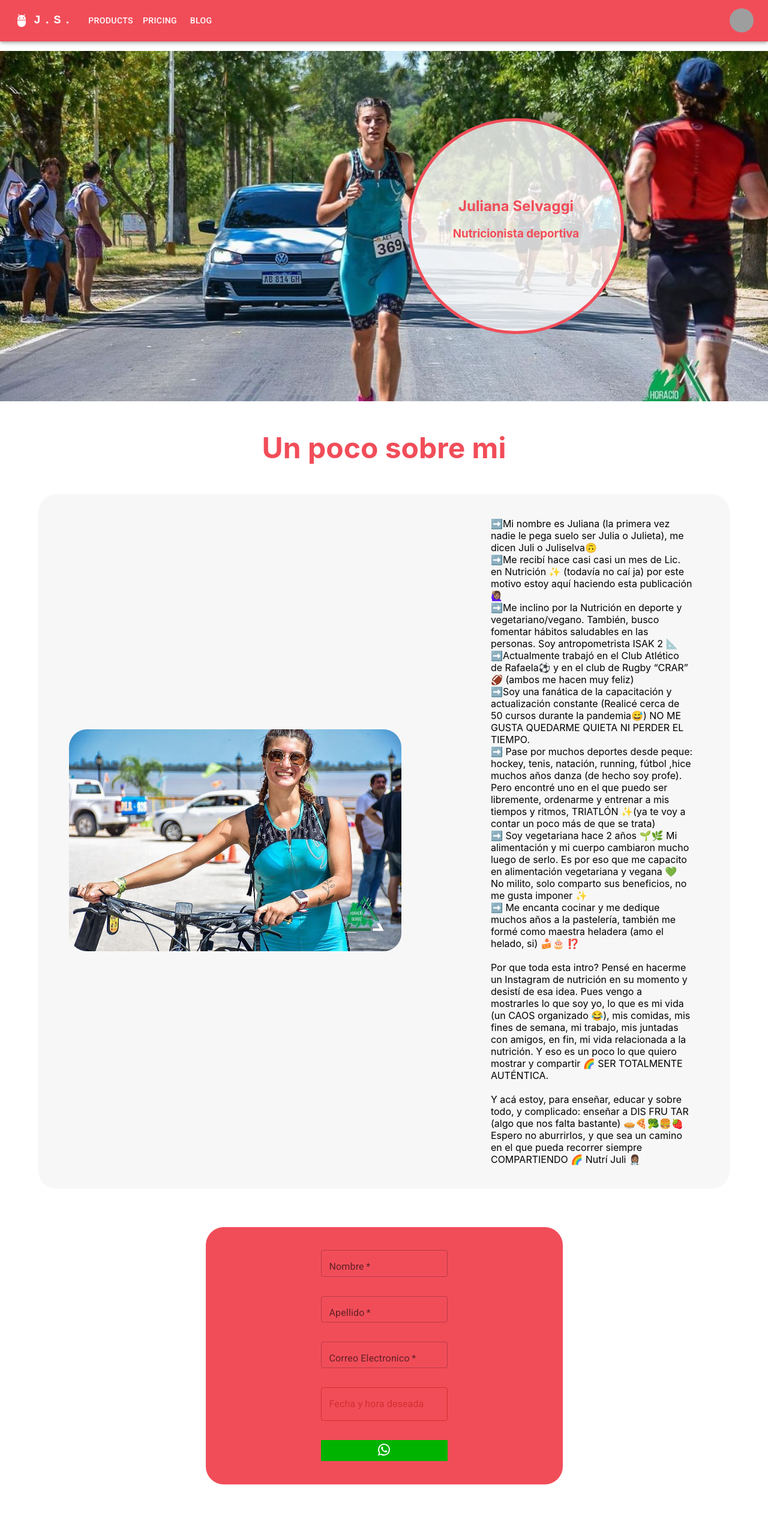
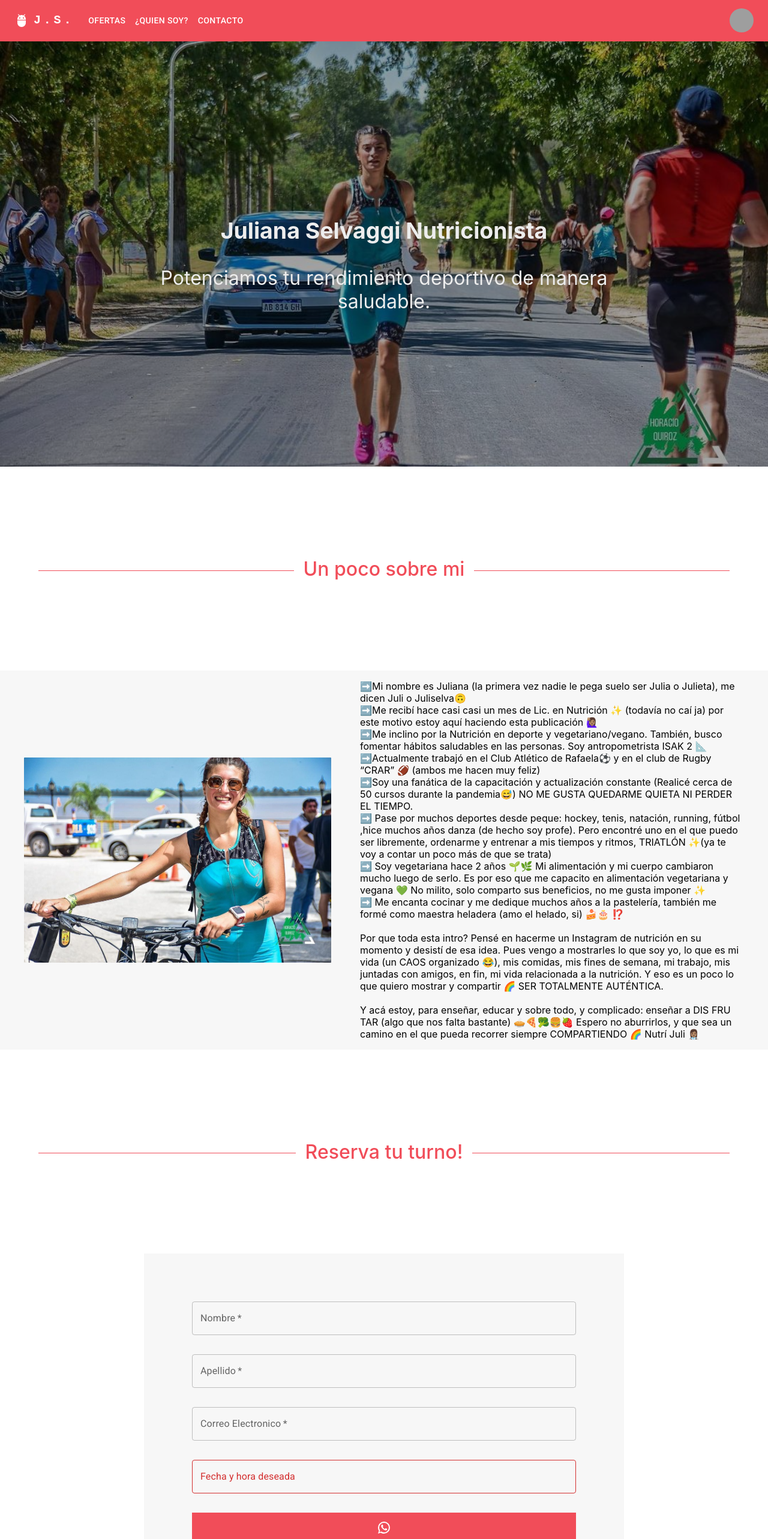
Before and after one commit to tomascaceres14/jselvLandingPage, a React (Create React App) app: page / in a window 1280 px wide. Shown: the top 2566 px of the page at 60% size. Before the commit the page ends 2475 px from the top, so only its background shows below. Built offline with nearby package versions, Linux system fonts and the light colour scheme; grey boxes are pictures that could not be loaded; the HTML template or start-up script is replaced by a standard one.

Commit message:
visual rework

```diff
--- a/src/App.css
+++ b/src/App.css
@@ -1,8 +1,3 @@
 html {
   scroll-behavior: smooth;
 }
-
-body {
-  width: 100%;
-  background-attachment: fixed;
-}
--- a/src/components/Appointment/Appointment.css
+++ /dev/null
@@ -1,43 +0,0 @@
-.turno-container {
-  margin-top: 4rem;
-  display: flex;
-  justify-content: center;
-}
-
-.turno-form {
-  background: #f14d59;
-  border-radius: 30px;
-  display: flex;
-  flex-direction: column;
-  padding: 3% 15%;
-  gap: 2em;
-}
-
-.form-input
- {
-    display: flex;
-    flex-direction: column;
-    gap: 0.5em;
-}
-
-.form-input input {
-    padding: 5%;
-    border: none;
-    border-radius: 2px;
-}
-
-.wpp-bttn {
-  border: none;
-  padding: 2%;
-  cursor: pointer;
-  background: rgb(0, 179, 0);
-  transition: background 0.2s ease;
-}
-
-.wpp-bttn:hover {
-  background: green;
-}
-
-.wpp-logo {
-  color: white;
-}
--- a/src/components/Home/About/About.css
+++ b/src/components/Home/About/About.css
@@ -1,27 +1,38 @@
-.about {
-  background-color: #f7f7f7;
-  margin: 0rem 4rem;
-  border-radius: 30px;
-  /* display: flex; */
+h2 {
+  font-size: xx-large;
+  color: #f14d59;
+  padding: 8rem;
+  width: 70%;
+  margin: .7em auto;
+  overflow: hidden;
+  text-align: center;
+  font-weight:500;
+}
+h2:before, h2:after {
+  content: "";
+  display: inline-block;
+  width: 50%;
+  margin: 0 .5em 0 -55%;
+  vertical-align: middle;
+  border-bottom: 1px solid;
+}
+h2:after {
+  margin: 0 -55% 0 .5em;
 }
 
-.presentation {
+.about article {
+  background-color: #f7f7f7;
   display: flex;
-  justify-content: flex-start;
+  justify-content: center;
+  gap: 3rem;
   align-items: center;
-  padding: 1% 4%;
 }
 
-.image-bg2 img {
-  width: 80%;
-  border-radius: 30px;
+.about img {
+  width: 40%;
+  border-radius: 1px;
 }
 
-.about-desc {
-  display: flex;
-  align-items: center;
+.about p {
   width: 50%;
-  height: 40%;
-  padding: 1%;
-  border-radius: 30px;
 }
--- a/src/components/Home/About/About.jsx
+++ b/src/components/Home/About/About.jsx
@@ -1,25 +1,20 @@
 import React from "react";
-import Title from "../Titles/Title";
 import "./About.css";
 
 const About = () => {
   return (
-    <section id="about">
-      <Title text={"Un poco sobre mi"} />
-      <article className="presentation about">
-        <div className="image-bg2">
+    <section id="about" className="about">
+      <h2>Un poco sobre mi</h2>
+      <article>
         <img
           src={require("../../../images/juli1.jpg")}
           alt="presentation img"
         />
-        </div>
-        <aside className="about-desc">
         <p>
-            ➡️Mi nombre es Juliana (la primera vez nadie le pega suelo ser Julia
-            o Julieta), me dicen Juli o Juliselva🙃 <br />
-            ➡️Me recibí hace casi casi un mes de Lic. en Nutrición ✨ (todavía
-            no caí ja) por este motivo estoy aquí haciendo esta publicación 🙋🏽‍♀️{" "}
-            <br />
+          ➡️Mi nombre es Juliana (la primera vez nadie le pega suelo ser Julia o
+          Julieta), me dicen Juli o Juliselva🙃 <br />
+          ➡️Me recibí hace casi casi un mes de Lic. en Nutrición ✨ (todavía no
+          caí ja) por este motivo estoy aquí haciendo esta publicación 🙋🏽‍♀️ <br />
           ➡️Me inclino por la Nutrición en deporte y vegetariano/vegano.
           También, busco fomentar hábitos saludables en las personas. Soy
           antropometrista ISAK 2 📐
@@ -42,18 +37,16 @@ const About = () => {
           también me formé como maestra heladera (amo el helado, si) 🍰🎂 ⁉️
           <br />
           <br /> Por que toda esta intro? Pensé en hacerme un Instagram de
-            nutrición en su momento y desistí de esa idea. Pues vengo a
-            mostrarles lo que soy yo, lo que es mi vida (un CAOS organizado 😂),
-            mis comidas, mis fines de semana, mi trabajo, mis juntadas con
-            amigos, en fin, mi vida relacionada a la nutrición. Y eso es un poco
-            lo que quiero mostrar y compartir 🌈 SER TOTALMENTE AUTÉNTICA.{" "}
-            <br />
+          nutrición en su momento y desistí de esa idea. Pues vengo a mostrarles
+          lo que soy yo, lo que es mi vida (un CAOS organizado 😂), mis comidas,
+          mis fines de semana, mi trabajo, mis juntadas con amigos, en fin, mi
+          vida relacionada a la nutrición. Y eso es un poco lo que quiero
+          mostrar y compartir 🌈 SER TOTALMENTE AUTÉNTICA. <br />
           <br />Y acá estoy, para enseñar, educar y sobre todo, y complicado:
-            enseñar a DIS FRU TAR (algo que nos falta bastante) 🥧🍕🥦🍔🍓
-            Espero no aburrirlos, y que sea un camino en el que pueda recorrer
-            siempre COMPARTIENDO 🌈 Nutrí Juli 👩🏽‍⚕️
+          enseñar a DIS FRU TAR (algo que nos falta bastante) 🥧🍕🥦🍔🍓 Espero
+          no aburrirlos, y que sea un camino en el que pueda recorrer siempre
+          COMPARTIENDO 🌈 Nutrí Juli 👩🏽‍⚕️
         </p>
-        </aside>
       </article>
     </section>
   );
--- /dev/null
+++ b/src/components/Home/Appointment/Appointment.css
@@ -0,0 +1,37 @@
+.turno-container {
+  display: flex;
+  align-items: center;
+  flex-direction: column;
+}
+
+.turno-form {
+  display: flex;
+  background: #f7f7f7;
+  flex-direction: column;
+  /* padding: 3% 15%; */
+  gap: 2em;
+  padding: 5rem;
+  width: 50%;
+}
+
+.form-input {
+  display: flex;
+  flex-direction: column;
+  gap: 0.5em;
+}
+
+.wpp-bttn {
+  border: none;
+  padding: 2%;
+  cursor: pointer;
+  background: #f14d59;
+  transition: background 0.2s ease;
+}
+
+.wpp-bttn:hover {
+  background: #ef8088;
+}
+
+.wpp-logo {
+  color: white;
+}
--- a/src/components/Appointment/Appointment.jsx
+++ b/src/components/Home/Appointment/Appointment.jsx
@@ -5,7 +5,7 @@ import TextField from "@mui/material/TextField";
 import { AdapterDayjs } from "@mui/x-date-pickers/AdapterDayjs";
 import { LocalizationProvider } from "@mui/x-date-pickers/LocalizationProvider";
 import { DateTimePicker } from "@mui/x-date-pickers/DateTimePicker";
-import dayjs from 'dayjs';
+import dayjs from "dayjs";
 import "./Appointment.css";
 
 const Reserva = () => {
@@ -18,7 +18,7 @@ const Reserva = () => {
     event.preventDefault(); // prevent page refresh
 
     const newDate = date.$d.toLocaleString(); // Formatting date to "DD/MM/YYYY HH:mm"
-    const message = `Hola+Juli%21+Mi+nombre+es+${firstName}+${lastName}+y+quisiera+reservar+un+turno+${newDate}`; // Create presonalized message
+    const message = `Hola+Juli%21+Mi+nombre+es+${firstName}+${lastName}+y+quisiera+reservar+un+turno+para+el+${newDate}`; // Create presonalized message
     const URL = `https://wa.me/543492383044?text=` + message;
 
     window.open(URL, "_blank");
@@ -27,6 +27,7 @@ const Reserva = () => {
 
   return (
     <div className="turno-container">
+      <h2 className="h2-title">Reserva tu turno!</h2>
       <form className="turno-form" onSubmit={handleSubmit}>
         <div className="form-input">
           <TextField
--- a/src/components/Home/Header/Header.css
+++ b/src/components/Home/Header/Header.css
@@ -3,7 +3,7 @@ img {
 }
 
 a {
-  color: rgb(255, 109, 182);
+  color: white;
   text-decoration: none;
 }
 
--- a/src/components/Home/Header/Header.jsx
+++ b/src/components/Home/Header/Header.jsx
@@ -12,9 +12,9 @@ import Button from "@mui/material/Button";
 import Tooltip from "@mui/material/Tooltip";
 import MenuItem from "@mui/material/MenuItem";
 import AdbIcon from "@mui/icons-material/Adb";
-import "./Header";
+import "./Header.css";
 
-const pages = ["Products", "Pricing", "Blog"];
+const pages = ["Ofertas", "¿Quien soy?", "Contacto"];
 const settings = ["Profile", "Account", "Dashboard", "Logout"];
 
 const ResponsiveAppBar = () => {
@@ -37,7 +37,7 @@ const ResponsiveAppBar = () => {
   };
 
   return (
-    <AppBar position="static" sx={{backgroundColor: "#f14d59"}}>
+    <AppBar position="static" sx={{ backgroundColor: "#f14d59" }}>
       <Container maxWidth="xl">
         <Toolbar disableGutters>
           <AdbIcon sx={{ display: { xs: "none", md: "flex" }, mr: 1 }} />
@@ -90,7 +90,9 @@ const ResponsiveAppBar = () => {
             >
               {pages.map((page) => (
                 <MenuItem key={page} onClick={handleCloseNavMenu}>
-                  <Typography textAlign="center">{page}</Typography>
+                  <Typography textAlign="center">
+                    <a href="#about">{page}</a>
+                  </Typography>
                 </MenuItem>
               ))}
             </Menu>
@@ -121,7 +123,7 @@ const ResponsiveAppBar = () => {
                 onClick={handleCloseNavMenu}
                 sx={{ my: 2, color: "white", display: "block" }}
               >
-                {page}
+                <a href="#about">{page}</a>
               </Button>
             ))}
           </Box>
--- a/src/components/Home/Hero/Hero.css
+++ b/src/components/Home/Hero/Hero.css
@@ -1,27 +1,13 @@
-.image-bg {
-  margin-top: 1rem;
-  background: url("../../../images/juli2.jpg");
-  padding-top: 6em;
-  padding-bottom: 6em;
+.hero {
+  background-image: url("../../../images/juli2.jpg");
   background-position: center;
-  background-repeat: no-repeat;
   background-size: cover;
-  display: flex;
-  justify-content: flex-end;
 }
 
-.circle {
-  margin-right: 15em;
+.hero article {
   text-align: center;
-  width: 350px;
-  height: 350px;
-  border: 5px solid #f14d59;
-  border-radius: 50%;
-  background: rgba(255, 255, 255, 0.803);
+  font-size: 32px;
+  background: rgba(0, 0, 0, 0.356);
+  padding: 20%;
+  color: rgb(237, 237, 237);
 }
-
-.circle-content {
-  position: relative;
-  top: 108px;
-  color: #f14d59;
-}
--- a/src/components/Home/Hero/Hero.jsx
+++ b/src/components/Home/Hero/Hero.jsx
@@ -3,13 +3,11 @@ import "./Hero.css";
 
 const Hero = () => {
   return (
-    <section className="image-bg">
-      <figure className="circle">
-        <div className="circle-content">
-        <h1 className="title">Juliana Selvaggi</h1>
-        <h3> Nutricionista deportiva</h3>
-        </div>
-      </figure>
+    <section className="hero">
+      <article>
+        <h1>Juliana Selvaggi Nutricionista</h1>
+        <span>Potenciamos tu rendimiento deportivo de manera saludable.</span>
+      </article>
     </section>
   );
 };
--- a/src/components/Home/Home.jsx
+++ b/src/components/Home/Home.jsx
@@ -1,7 +1,7 @@
 import React from "react";
 import About from "./About/About";
 import Gallery from "./Hero/Hero";
-import Appointment from "../Appointment/Appointment"
+import Appointment from "./Appointment/Appointment"
 
 const Home = () => {
   return (
--- a/src/components/Home/Titles/Title.jsx
+++ /dev/null
@@ -1,16 +0,0 @@
-import React from "react";
-
-const Title = ({ text }) => {
-  const separatorStyle = {
-    textAlign: "center",
-    color: "#f14d59",
-    fontSize: "48px",
-  };
-  return (
-    <div style={{ margin: "3rem 0rem" }}>
-      <h2 style={separatorStyle}>{text}</h2>
-    </div>
-  );
-};
-
-export default Title;
```
Lines whose indentation alone changed are shown as unchanged.
